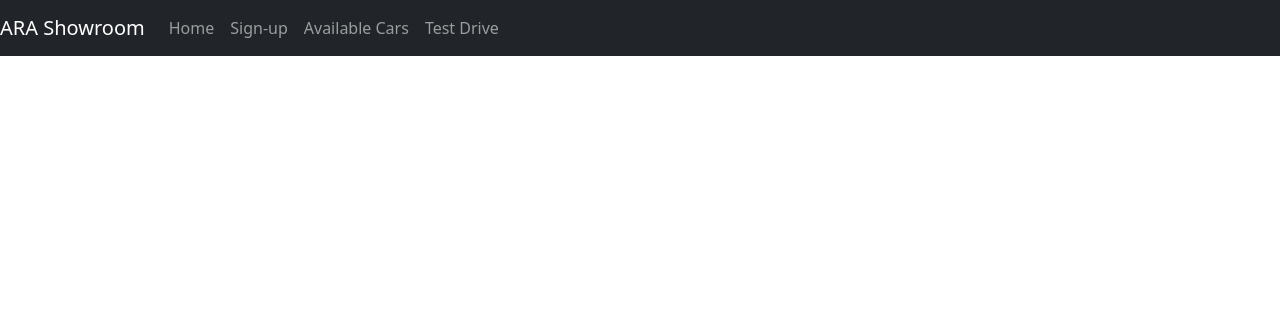
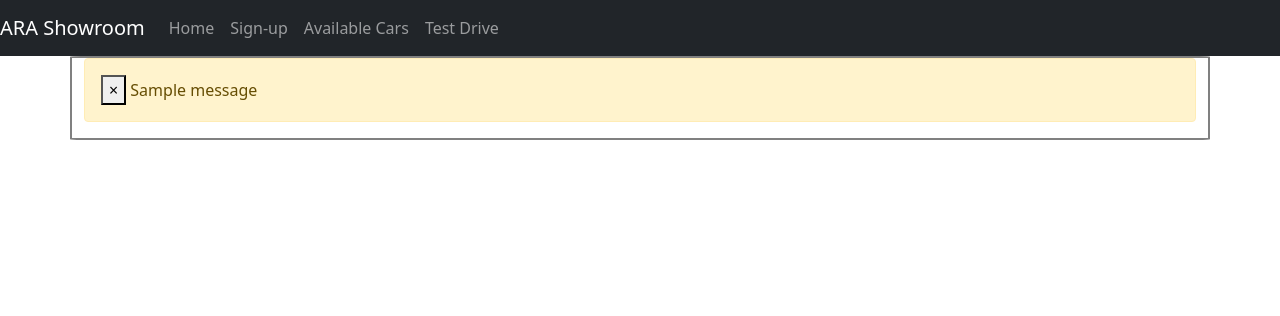
Before and after one commit to Rahul-pro1/Project-1, a Flask app: page /test-drive/1 in a window 1280 px wide. Shown: the top 316 px of the page. Run offline with Flask 2, Linux system fonts and the light colour scheme; one stand-in notice (Sample message) is shown; data that the repository does not hold is empty; parts of the project's set-up code (start-up, migrations or seed data) failed here and were passed over; some libraries are stand-ins or nearby versions.

Commit message:
Eighth commit

```diff
--- a/templates/tdcar.html
+++ b/templates/tdcar.html
@@ -1,6 +1,18 @@
 {% extends 'common.html' %}
 {% block content %}
     <body>
+        <div class="container">
+            {% with messages = get_flashed_messages() %}
+                {% if messages %}
+                    {% for message in get_flashed_messages() %}
+                    <div class="alert alert-warning">
+                        <button type="button" class="close" data-dismiss="alert">&times;</button>
+                        {{ message }}
+                    </div>
+                    {% endfor %}
+                {% endif %}
+            {% endwith %}
+        </div>
         {% for i in slot_data %}
             <h1>{{ i[1] }}</h1>
             <div class="container">
```
